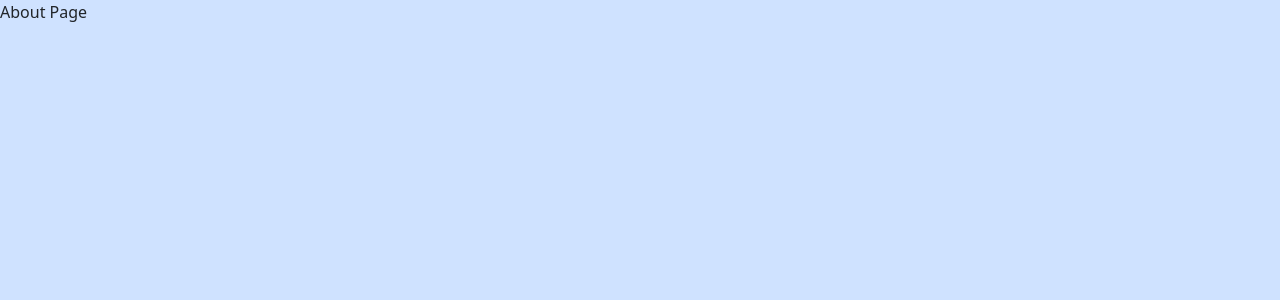
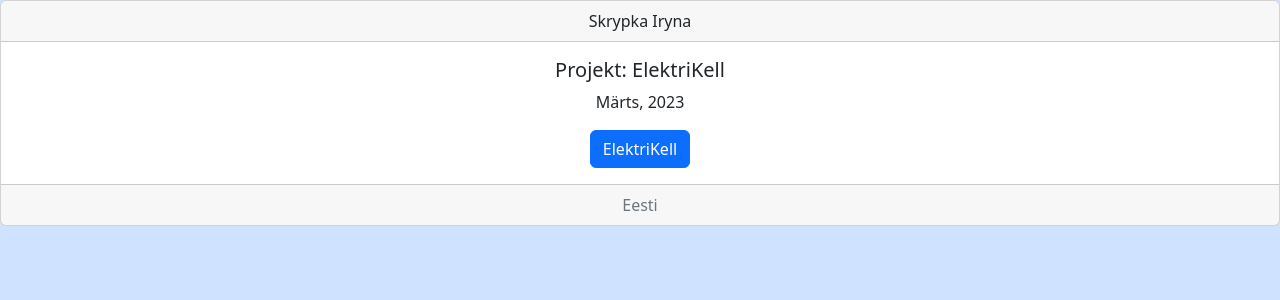
Before and after one commit to iratro1325/elektrikell, a React (Create React App) app: page /about in a window 1280 px wide. Shown: the top 300 px of the page. Built offline with nearby package versions, Linux system fonts and the light colour scheme.

Commit message:
homework, about

```diff
--- a/src/About.js
+++ b/src/About.js
@@ -1,8 +1,23 @@
+import Button from 'react-bootstrap/Button';
+import Card from 'react-bootstrap/Card';
+import { Link } from 'react-router-dom';
 
 function About() {
     return (
-        <div>About Page</div>
-    );
+    <Card className="text-center">
+      <Card.Header>Skrypka Iryna</Card.Header>
+      <Card.Body>
+        <Card.Title>Projekt: ElektriKell</Card.Title>
+        <Card.Text>
+          Märts, 2023
+        </Card.Text>
+        <Button variant="primary">
+            <Link to="/" className="nav-link">ElektriKell</Link>
+        </Button>
+      </Card.Body>
+      <Card.Footer className="text-muted">Eesti</Card.Footer>
+    </Card>
+  );
 }
 
 export default About;
--- a/src/Body/DateForm.js
+++ b/src/Body/DateForm.js
@@ -6,7 +6,7 @@ import ErrorModal from '../ErrorModal';
 import moment from 'moment';
 
 function DateForm({ show, setShow, setSearchDate }) {
-    const [errorMessage, setErrormessage] = useState(null);
+    const [errorMessage, setErrorMessage] = useState(null);
 
     const handleClose = () => setShow(false);
 
@@ -19,25 +19,25 @@ function DateForm({ show, setShow, setSearchDate }) {
         const currentDate = moment();
 
         if(!start || !end) {
-            setErrormessage('Alg ja Lopp kuupaevad peavad olema maaratud');
+            setErrorMessage('Alg ja Lopp kuupaevad peavad olema maaratud');
             return;
         }
 
         if(currentDate.isBefore(start)) {
-            setErrormessage('Alg kuupaev peab olema minevikus');
+            setErrorMessage('Alg kuupaev peab olema minevikus');
             return;
         }
 
         if(currentDate.isAfter(end)) {
-            setErrormessage('Lopp kuupaev peab olema tulevikus');
+            setErrorMessage('Lopp kuupaev peab olema tulevikus');
             return;
         }
 
         start = moment(start);
         end = moment(end);
 
-        if(start.diff(end, 'days') < 1) {
-            setErrormessage('Alg ja Lopp kuupaeva vahe peab olema rohkem kui 1 paev');
+        if(end.diff(start, 'days') < 1) {
+            setErrorMessage('Alg ja Lopp kuupaeva vahe peab olema rohkem kui 1 paev');
             return;
         }
 
@@ -71,7 +71,7 @@ function DateForm({ show, setShow, setSearchDate }) {
                     </Form>
                 </Offcanvas.Body>
             </Offcanvas>
-            <ErrorModal errorMessage={errorMessage} handleClose={() => setErrormessage(null)} />
+            <ErrorModal errorMessage={errorMessage} handleClose={() => setErrorMessage(null)} />
         </>
     );
 }
```
